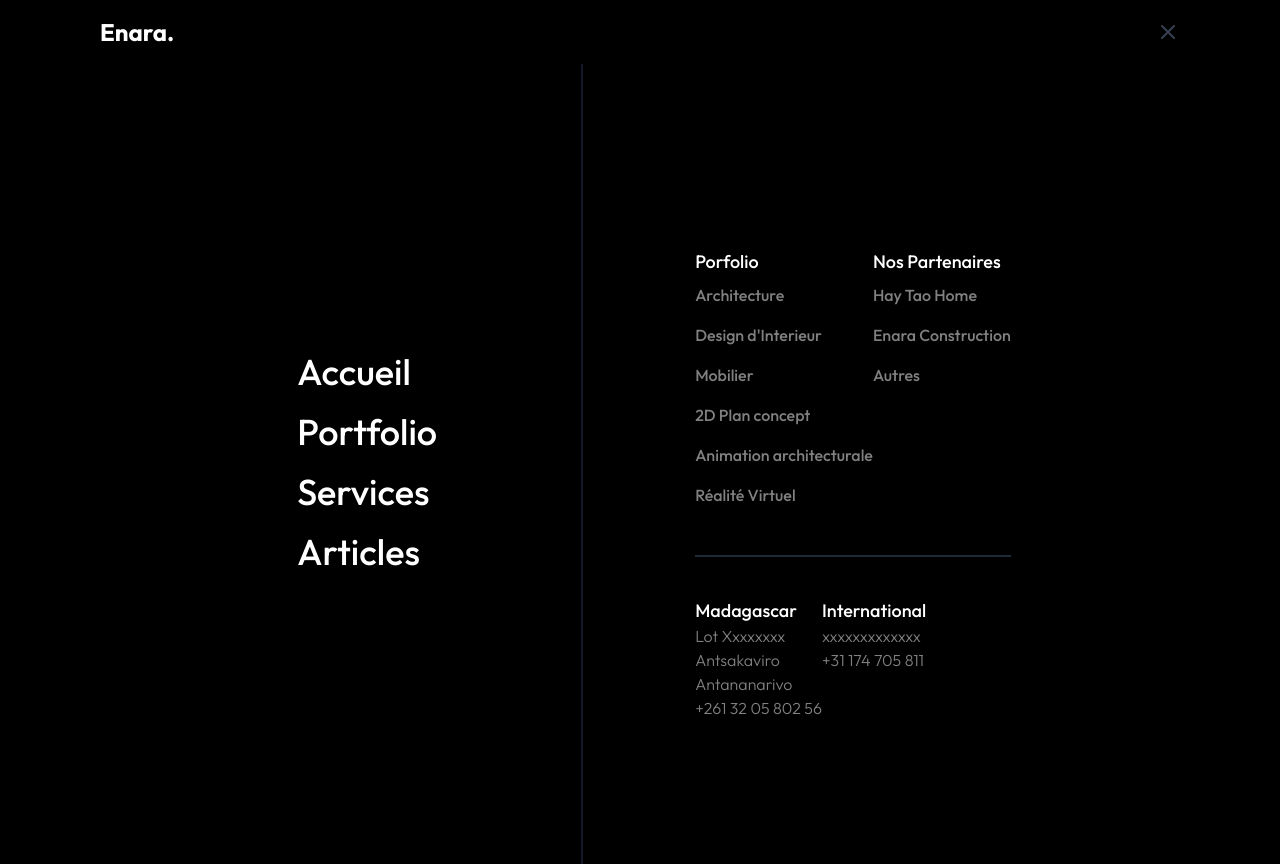
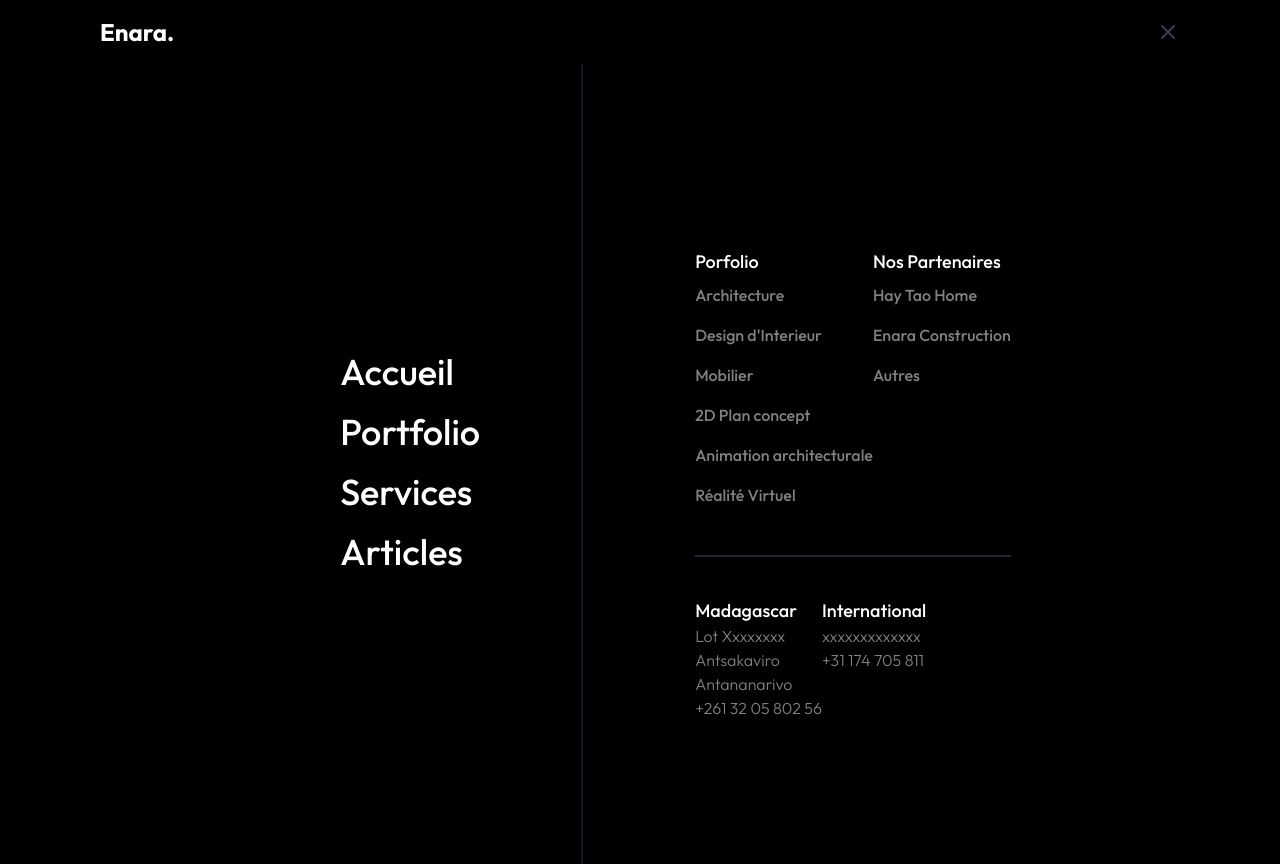
Before and after one commit to annickolivia/enaradesign, a React (Create React App) app: page / in a window 1280 px wide. Both pictures are taken after a click on the button "Toggle menu". Built offline with nearby package versions, Linux system fonts and the light colour scheme.

Commit message:
navbar done

```diff
--- a/src/components/navbar.js
+++ b/src/components/navbar.js
@@ -25,7 +25,7 @@ function Navbar() {
   };
 
   return (
-    <nav className={`${isOpen ? 'bg-black' : 'bg-transparent'}`}>
+    <nav className={`${isOpen ? 'bg-black' : 'bg-transparent'} transition duration-600`}>
       <div className="max-w-full mx-5 px-10 sm:px-20">
         <div className="flex justify-between items-center h-16">
           {/* Logo */}
@@ -69,9 +69,9 @@ function Navbar() {
       </div>
 
       {/* Mobile Menu */}
-      <div className={`flex flex-row bg-black items-center justify-center ${isOpen ? 'block' : 'hidden'}`}>
+      <div className={`flex flex-row bg-black items-center justify-center ${isOpen ? 'block' : 'hidden'} transition`}>
 
-        <div className="pt-2 pb-3 pr-32 space-y-1 mr-28 px-3 h-screen flex flex-col justify-center md:border-r-gray-900 md:border-r-2
+        <div className="pt-2 pb-3 pr-32 space-y-1 mr-28 px-3 h-screen flex flex-col justify-center items-center transition duration-300 origin-left  md:border-r-gray-900 md:border-r-2
 
         ">
           <Link
```
